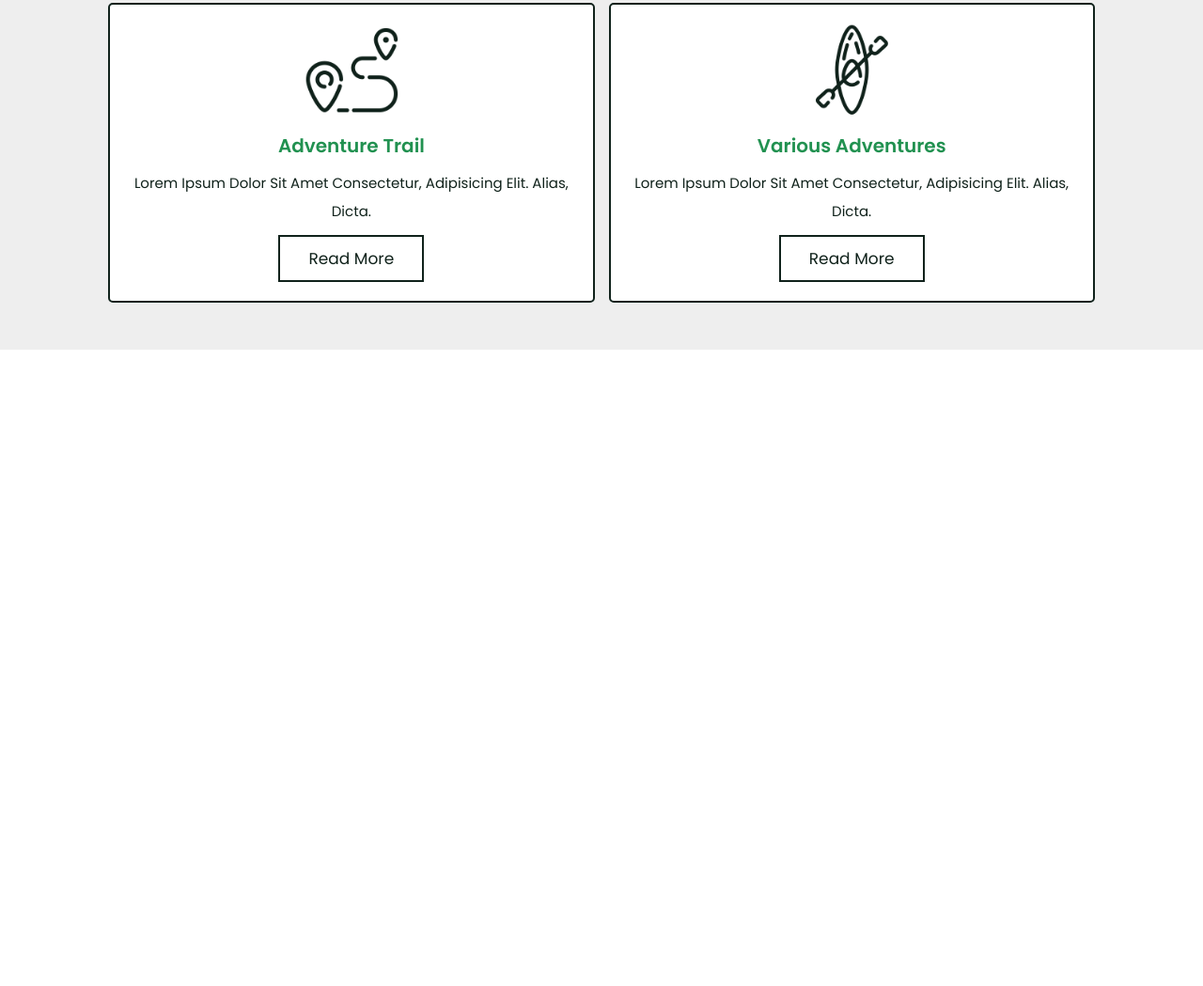
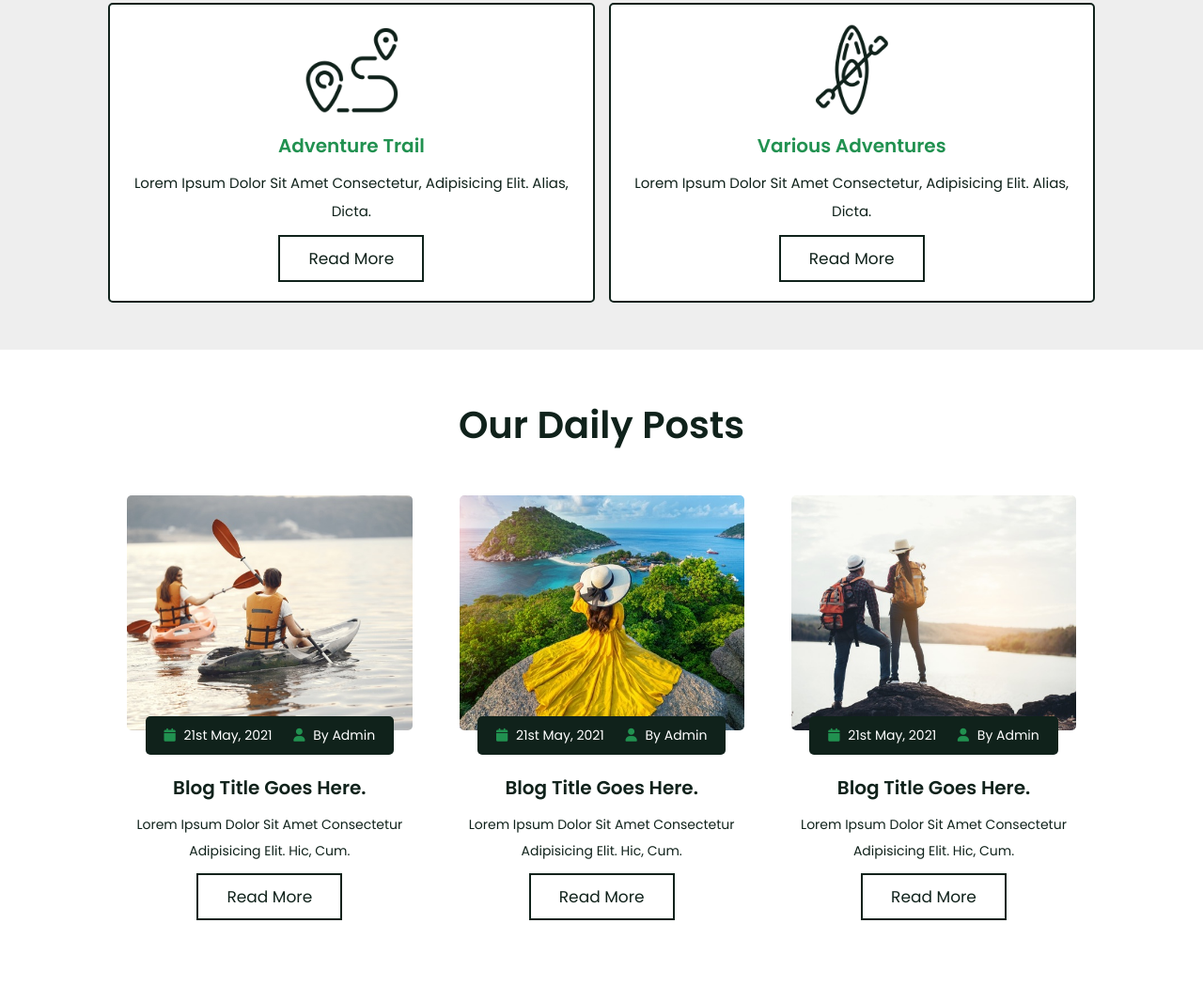
Before and after one commit to Neimat1/Travel, a plain HTML site: page index.html in a window 1280 px wide. Shown: the part 5448-6497 px from the top of the page at 94% size. Before the commit the page ends 5820 px from the top, so only its background shows below. Drawn offline with nearby package versions, Linux system fonts and the light colour scheme.

Commit message:
blog section end

```diff
--- a/css/style.scss
+++ b/css/style.scss
@@ -577,6 +577,57 @@ section{
     }
 }
 
+.blogs{
+
+    .slide{
+        text-align: center;
+        padding: 2rem;
+
+        img{
+            height: 25rem;
+            width: 100%;
+            object-fit: cover;
+            border-radius:.5rem ;
+        }
+        .icons{
+            background: $black;
+            border-radius: .5rem;
+            padding: 1rem;
+            position: relative;
+            top: -2rem;
+            display: inline-block;
+
+            a{
+                font-size: 1.4rem;
+                color:$white;
+                margin: 0 1rem;
+
+                &:hover{
+                    color: $green;
+                }
+
+                i{
+                    padding-right: .5rem;
+                    color: $green;
+                }
+            }
+
+
+        }
+
+        h3{
+            font-size: 2rem;
+            color: $black;
+        }
+
+        p{
+            font-size: 1.4rem;
+            padding: 1rem 0;
+            line-height: 2;
+            color: $black;
+        }
+    }
+}
 
 
 
--- a/index.html
+++ b/index.html
@@ -5,6 +5,8 @@
     <meta http-equiv="X-UA-Compatible" content="IE=edge">
     <meta name="viewport" content="width=device-width, initial-scale=1.0">
     <title>Travel</title>
+
+    <link rel="shortcut icon" type="image/jpg"  href="https://img.icons8.com/clouds/100/000000/beach-umbrella.png"/>
 
     <!-- font awosome link -->
     <link rel="stylesheet" href="https://cdnjs.cloudflare.com/ajax/libs/font-awesome/6.0.0/css/all.min.css">
@@ -515,6 +517,85 @@
 
     <!-- services section end -->
 
+    <!-- blog section start -->
+    <section class="blogs" id="blogs">
+        <h1 class="heading"> our daily posts</h1>
+
+        <div class="blogs-slider swiper">
+
+            <div class="swiper-wrapper">
+
+                <div class="swiper-slide slide">
+                    <img src="images/img-1.jpg" alt="">
+                    <div class="icons">
+                        <a href="#"><i class="fas fa-calendar"></i> 21st may, 2021</a>
+                        <a href="#"><i class="fas fa-user"></i> by admin</a>
+                    </div>
+                    <h3>blog title goes here.</h3>
+                    <p>Lorem ipsum dolor sit amet consectetur adipisicing elit. Hic, cum.</p>
+                    <a href="#" class="btn">read more</a>
+                </div>
+
+                <div class="swiper-slide slide">
+                    <img src="images/img-2.jpg" alt="">
+                    <div class="icons">
+                        <a href="#"><i class="fas fa-calendar"></i> 21st may, 2021</a>
+                        <a href="#"><i class="fas fa-user"></i> by admin</a>
+                    </div>
+                    <h3>blog title goes here.</h3>
+                    <p>Lorem ipsum dolor sit amet consectetur adipisicing elit. Hic, cum.</p>
+                    <a href="#" class="btn">read more</a>
+                </div>
+
+                <div class="swiper-slide slide">
+                    <img src="images/img-3.jpg" alt="">
+                    <div class="icons">
+                        <a href="#"><i class="fas fa-calendar"></i> 21st may, 2021</a>
+                        <a href="#"><i class="fas fa-user"></i> by admin</a>
+                    </div>
+                    <h3>blog title goes here.</h3>
+                    <p>Lorem ipsum dolor sit amet consectetur adipisicing elit. Hic, cum.</p>
+                    <a href="#" class="btn">read more</a>
+                </div>
+
+                <div class="swiper-slide slide">
+                    <img src="images/img-4.jpg" alt="">
+                    <div class="icons">
+                        <a href="#"><i class="fas fa-calendar"></i> 21st may, 2021</a>
+                        <a href="#"><i class="fas fa-user"></i> by admin</a>
+                    </div>
+                    <h3>blog title goes here.</h3>
+                    <p>Lorem ipsum dolor sit amet consectetur adipisicing elit. Hic, cum.</p>
+                    <a href="#" class="btn">read more</a>
+                </div>
+
+                <div class="swiper-slide slide">
+                    <img src="images/img-5.jpg" alt="">
+                    <div class="icons">
+                        <a href="#"><i class="fas fa-calendar"></i> 21st may, 2021</a>
+                        <a href="#"><i class="fas fa-user"></i> by admin</a>
+                    </div>
+                    <h3>blog title goes here.</h3>
+                    <p>Lorem ipsum dolor sit amet consectetur adipisicing elit. Hic, cum.</p>
+                    <a href="#" class="btn">read more</a>
+                </div>
+
+                <div class="swiper-slide slide">
+                    <img src="images/img-6.jpg" alt="">
+                    <div class="icons">
+                        <a href="#"><i class="fas fa-calendar"></i> 21st may, 2021</a>
+                        <a href="#"><i class="fas fa-user"></i> by admin</a>
+                    </div>
+                    <h3>blog title goes here.</h3>
+                    <p>Lorem ipsum dolor sit amet consectetur adipisicing elit. Hic, cum.</p>
+                    <a href="#" class="btn">read more</a>
+                </div>
+
+            </div>
+        </div>
+    </section>
+    <!-- blog section end -->
+
 
 
 
--- a/js/script.js
+++ b/js/script.js
@@ -102,3 +102,28 @@ var swiper = new Swiper(".review-slider", {
         },
     },
 });
+
+var swiper = new Swiper(".blogs-slider", {
+    loop:true,
+    grabCursor:true,
+    spaceBetween: 10,
+    navigation: {
+        nextEl: ".swiper-button-next",
+        prevEl: ".swiper-button-prev",
+    },
+
+    breakpoints: {
+        0: {
+            slidesPerView: 1,
+
+        },
+        768: {
+            slidesPerView: 2,
+
+        },
+        991: {
+            slidesPerView: 3,
+
+        },
+    },
+});
```
Also changed, not shown: css/style.css, 1 other file.
